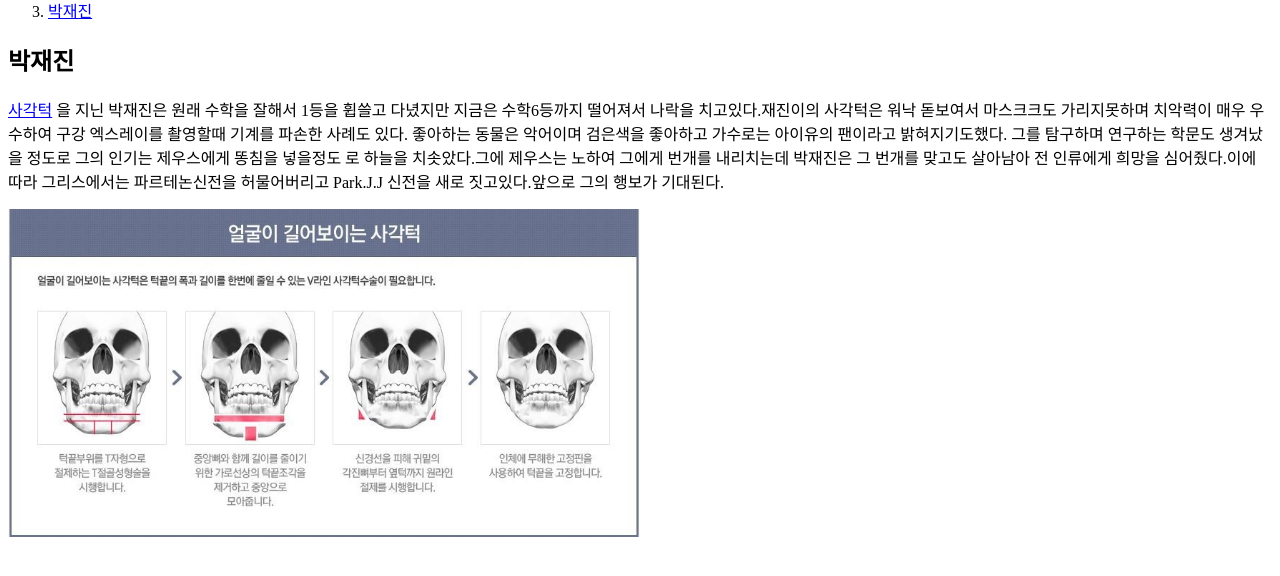
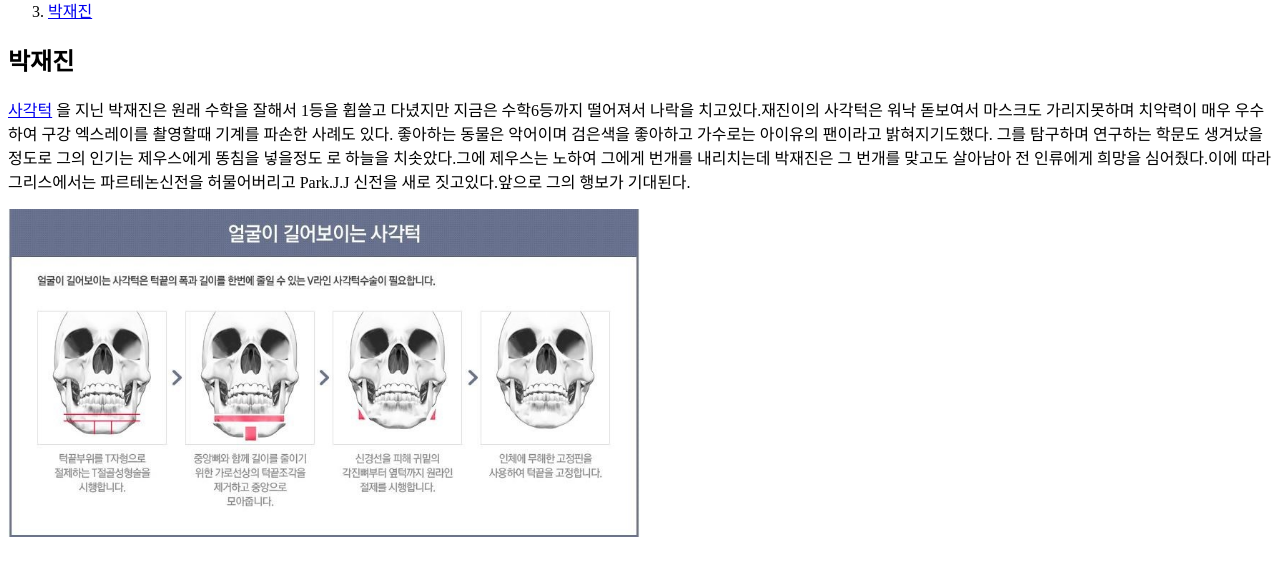
Before and after one commit to EomYouHyun/EomYouHyun, a plain HTML site: page 3.html in a window 1280 px wide. Shown: the part 118-694 px from the top of the page. Drawn offline with Linux system fonts and the light colour scheme.

Commit message:
Add files via upload

```diff
--- a/3.html
+++ b/3.html
@@ -15,7 +15,7 @@
   <p><a href="https://terms.naver.com/entry.nhn?docId=938776&cid=51006&category
   Id=51006" target="_blank" title="html5 speicification">사각턱</a>
   을 지닌 박재진은 원래 수학을 잘해서 1등을 휩쓸고 다녔지만 지금은 수학6등까지
-  떨어져서 나락을 치고있다.재진이의 사각턱은 워낙 돋보여서 마스크크도 가리지못하며
+  떨어져서 나락을 치고있다.재진이의 사각턱은 워낙 돋보여서 마스크도 가리지못하며
   치악력이 매우 우수하여 구강 엑스레이를 촬영할때 기계를 파손한 사례도 있다.
   좋아하는 동물은 악어이며 검은색을 좋아하고 가수로는 아이유의 팬이라고 밝혀지기도했다.
   그를 탐구하며 연구하는 학문도 생겨났을 정도로 그의 인기는 제우스에게 똥침을 넣을정도
```
